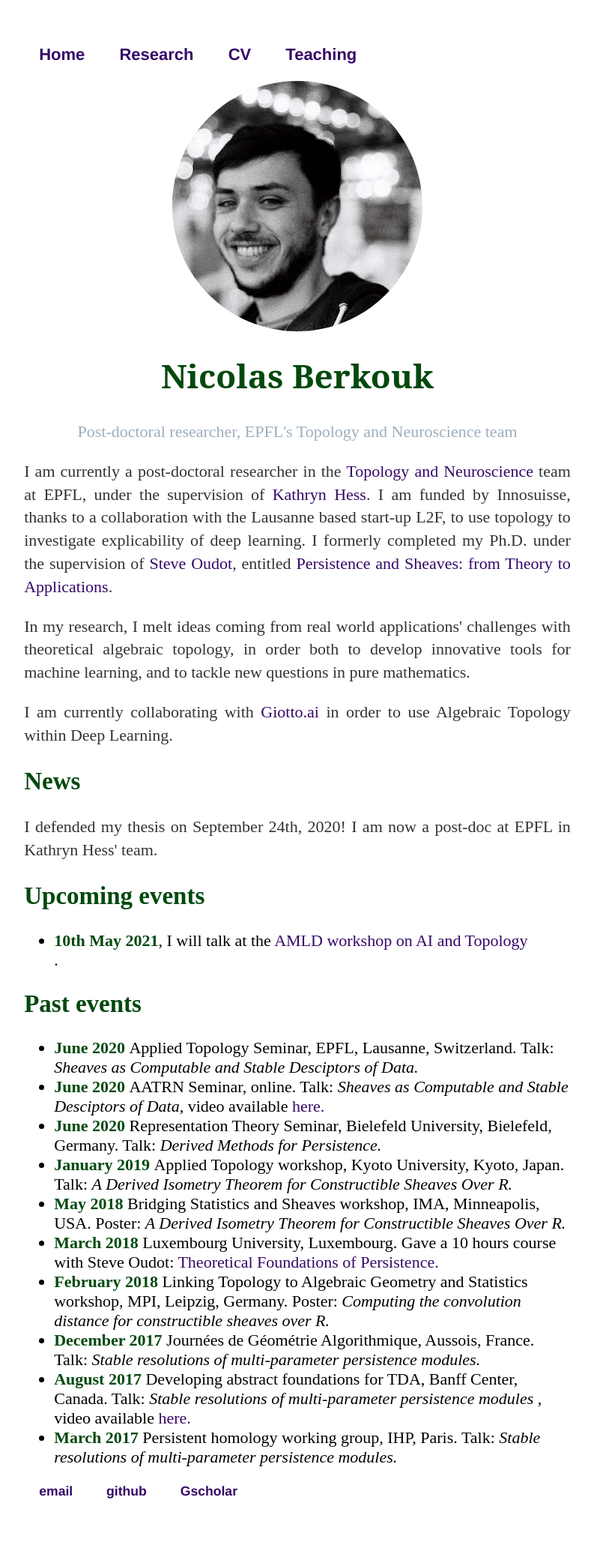
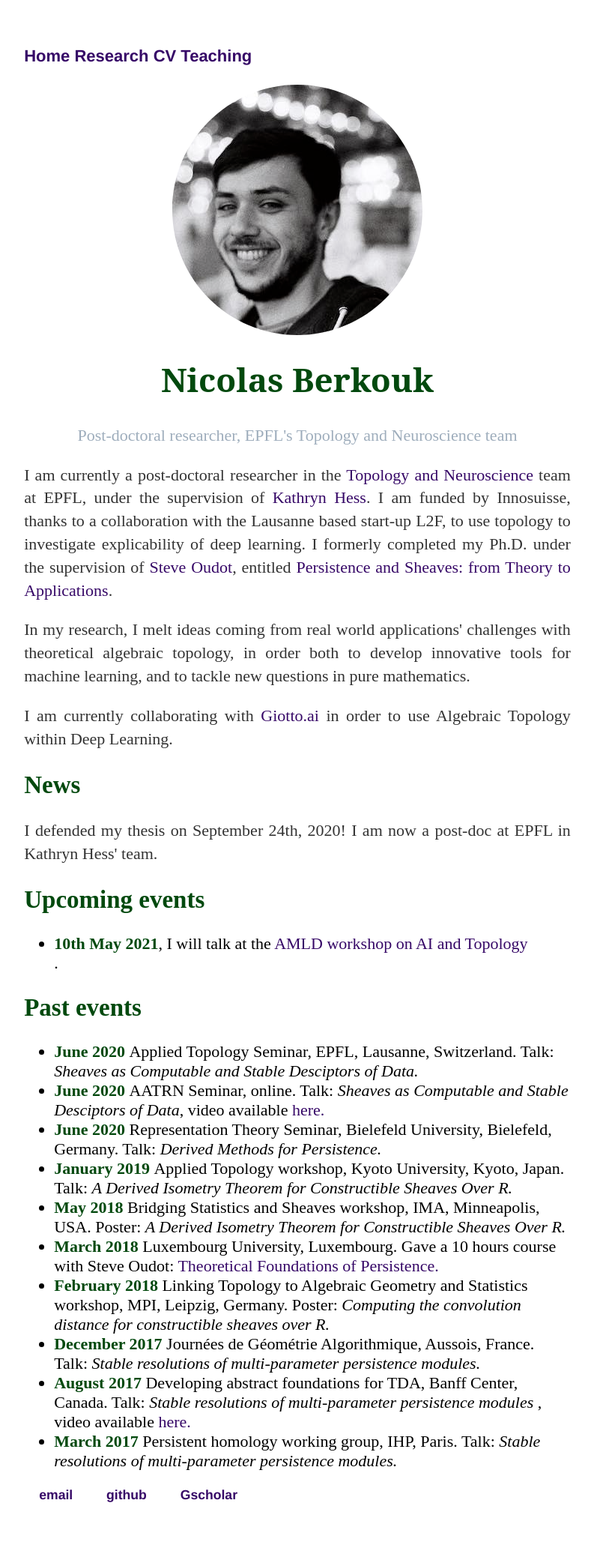
Before and after one commit to nberkouk/nberkouk.github.io, a Jekyll site: the page built from index.html, in a window 1280 px wide. Shown: the whole page at 75% size, without its empty margins (243-1036 px from the left). Built offline with Jekyll 4.4.1, drawn with Linux system fonts in a browser that asks for light colours.

Commit message:
minor fix

```diff
--- a/_layouts/default.html
+++ b/_layouts/default.html
@@ -9,10 +9,10 @@
 
 		       <nav>
 		           <ul> <p align="justify">
-		          		<li><a href="/index.html">Home</a></li>
-		  			<li><a href="/research.html">Research</a></li>
-		  			<li><a href="/curriculum.html">CV</a></li>
-		          		<li><a href="/teaching.html">Teaching</a></li>
+		          		<a href="/index.html">Home</a>
+		  			<a href="/research.html">Research</a>
+		  			<a href="/curriculum.html">CV</a>
+		          		<a href="/teaching.html">Teaching</a>
 		      	</p>	</ul>
 		  		</nav>
 
```
